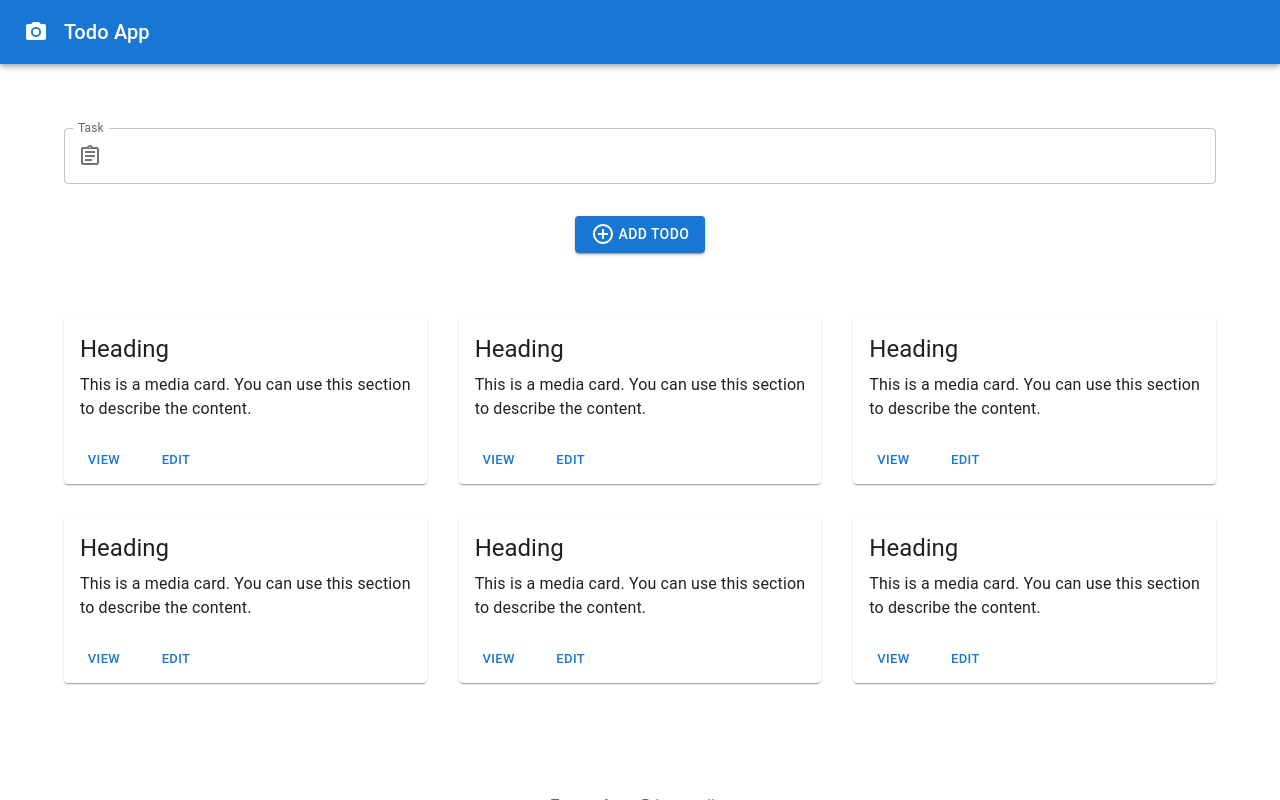
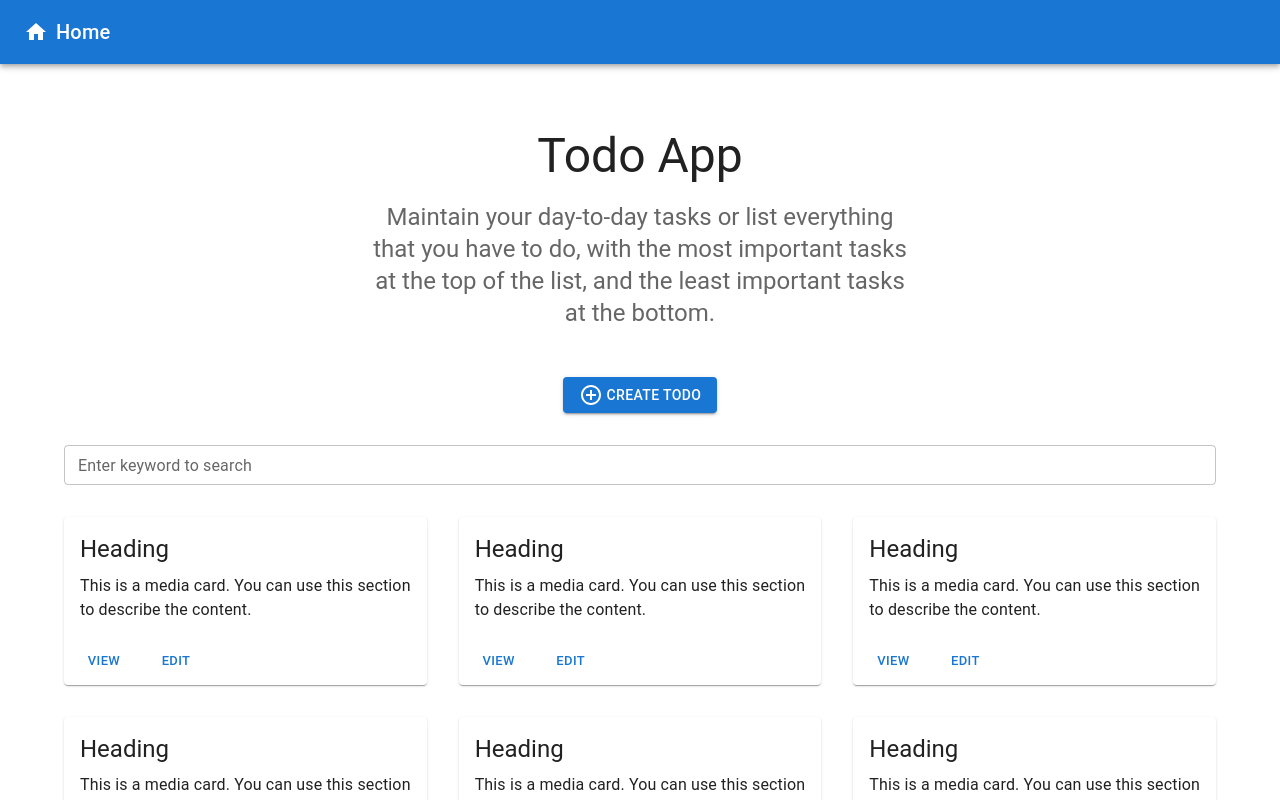
Before and after one commit to sauravanand195/todo-next, a Next.js app: page / in a window 1280 px wide. Shown: the top 800 px of the page. Built offline with nearby package versions, Linux system fonts and the light colour scheme; no server answers.

Commit message:
Add Todo updated

```diff
--- /dev/null
+++ b/components/addTaskPopup.js
@@ -0,0 +1,64 @@
+import { useState } from 'react';
+import Button from '@mui/material/Button';
+import TextField from '@mui/material/TextField';
+import Dialog from '@mui/material/Dialog';
+import DialogActions from '@mui/material/DialogActions';
+import DialogContent from '@mui/material/DialogContent';
+import DialogContentText from '@mui/material/DialogContentText';
+import DialogTitle from '@mui/material/DialogTitle';
+import { FormControl, FormControlLabel, FormLabel, Radio, RadioGroup } from '@mui/material';
+
+const AddTaskPopup = ({ open, setOpen }) => {
+    const handleClose = () => {
+        setOpen(false);
+    };
+
+    return (
+        <div>
+            <Dialog open={open} onClose={handleClose}>
+                <DialogTitle>Add your task</DialogTitle>
+                <DialogContent>
+                    <DialogContentText>
+                        Add your task along with the description (optional) and choose the appropriate priority tag.
+                    </DialogContentText>
+                    <TextField
+                        autoFocus
+                        margin="dense"
+                        id="name"
+                        label="Enter Task"
+                        type="text"
+                        fullWidth
+                        variant="standard"
+                    />
+                    <TextField
+                        margin="dense"
+                        id="description"
+                        label="Description (Optional)"
+                        type="text"
+                        fullWidth
+                        variant="standard"
+                        multiline
+                    />
+                    <FormControl sx={{ pt: 3 }}>
+                        <FormLabel id="demo-row-radio-buttons-group-label">Priority</FormLabel>
+                        <RadioGroup
+                            row
+                            aria-labelledby="demo-row-radio-buttons-group-label"
+                            name="row-radio-buttons-group"
+                        >
+                            <FormControlLabel value="female" control={<Radio />} label="Important" />
+                            <FormControlLabel value="male" control={<Radio />} label="Medium" />
+                            <FormControlLabel value="other" control={<Radio />} label="Normal" />
+                        </RadioGroup>
+                    </FormControl>
+                </DialogContent>
+                <DialogActions>
+                    <Button onClick={handleClose}>Create</Button>
+                    <Button variant='primary' onClick={handleClose}>Close</Button>
+                </DialogActions>
+            </Dialog>
+        </div>
+    );
+}
+
+export default AddTaskPopup;
--- a/pages/index.js
+++ b/pages/index.js
@@ -1,9 +1,8 @@
-import * as React from 'react';
-import { useEffect } from 'react'
+import { useEffect, useState } from 'react'
 
 import AppBar from '@mui/material/AppBar';
 import Button from '@mui/material/Button';
-import CameraIcon from '@mui/icons-material/PhotoCamera';
+import HomeIcon from '@mui/icons-material/Home';
 import Card from '@mui/material/Card';
 import CardActions from '@mui/material/CardActions';
 import CardContent from '@mui/material/CardContent';
@@ -15,50 +14,76 @@ import Typography from '@mui/material/Typography';
 import Container from '@mui/material/Container';
 import { createTheme, ThemeProvider } from '@mui/material/styles';
 import FooterTodo from '../components/footerTodo';
-import { InputAdornment, TextField } from '@mui/material';
+import { Box, IconButton, InputAdornment, TextField } from '@mui/material';
 import AssignmentOutlinedIcon from '@mui/icons-material/AssignmentOutlined';
 import AddCircleOutlineOutlinedIcon from '@mui/icons-material/AddCircleOutlineOutlined';
+import SearchIcon from "@mui/icons-material/Search";
+import AddTaskPopup from '../components/addTaskPopup';
 
 const cards = [1, 2, 3, 4, 5, 6];
 
 const defaultTheme = createTheme();
 
 const Index = () => {
+  const [open, setOpen] = useState(false)
   const basePath = process.env.basePath
   useEffect(() => {
     const fetchdata = async () => {
-      const response = await fetch(`${basePath}/todo/get-todos`)
-      const responseObj = await response.json()
-      console.log(responseObj);
+      // const response = await fetch(`${basePath}/todo/get-todos`)
+      // const responseObj = await response.json()
+      // console.log(responseObj);
     }
     fetchdata()
   })
 
   return (
     <ThemeProvider theme={defaultTheme}>
+      <AddTaskPopup open={open} setOpen={setOpen} />
       <CssBaseline />
       <AppBar position="relative">
         <Toolbar>
-          <CameraIcon sx={{ mr: 2 }} />
+          <HomeIcon sx={{ mr: 1 }} />
           <Typography variant="h6" color="inherit" noWrap>
-            Todo App
+            Home
           </Typography>
         </Toolbar>
       </AppBar>
       <main>
-        <Container sx={{ py: 8 }} maxWidth="lg">
-          <TextField fullWidth id="outlined-basic" label="Task" variant="outlined"
-            InputProps={{
-              startAdornment: (
-                <InputAdornment position="start">
-                  <AssignmentOutlinedIcon />
-                </InputAdornment>
-              ),
-            }}
+        <Box
+          sx={{
+            bgcolor: 'background.paper',
+            pt: 8,
+          }}
+        >
+          <Container maxWidth="sm">
+            <Typography
+              component="h2"
+              variant="h3"
+              align="center"
+              color="text.primary"
+              gutterBottom
+            >
+              Todo App
+            </Typography>
+            <Typography variant="h5" align="center" color="text.secondary" paragraph>
+              Maintain your day-to-day tasks or list everything that you have to do, with the most important tasks at the top of the list, and the least important tasks at the bottom.
+            </Typography>
+          </Container>
+        </Box>
+        <Stack sx={{ pt: 4, pb: 4 }} direction="row" justifyContent="center" onClick={() => setOpen(true)}>
+          <Button variant="contained"><AddCircleOutlineOutlinedIcon />&nbsp;Create Todo</Button>
+        </Stack>
+        <Container maxWidth="lg">
+          <TextField sx={{ pb: 4 }}
+            fullWidth
+            id="search-bar"
+            className="text"
+            label="Enter keyword to search"
+            variant="outlined"
+            placeholder="Search text..."
+            size="small"
           />
-          <Stack sx={{ pt: 4, pb: 8 }} direction="row" justifyContent="center">
-            <Button variant="contained"><AddCircleOutlineOutlinedIcon />&nbsp;Add Todo</Button>
-          </Stack>
+
           <Grid container spacing={4}>
             {cards.map((card) => (
               <Grid item key={card} xs={12} sm={6} md={4}>
```
